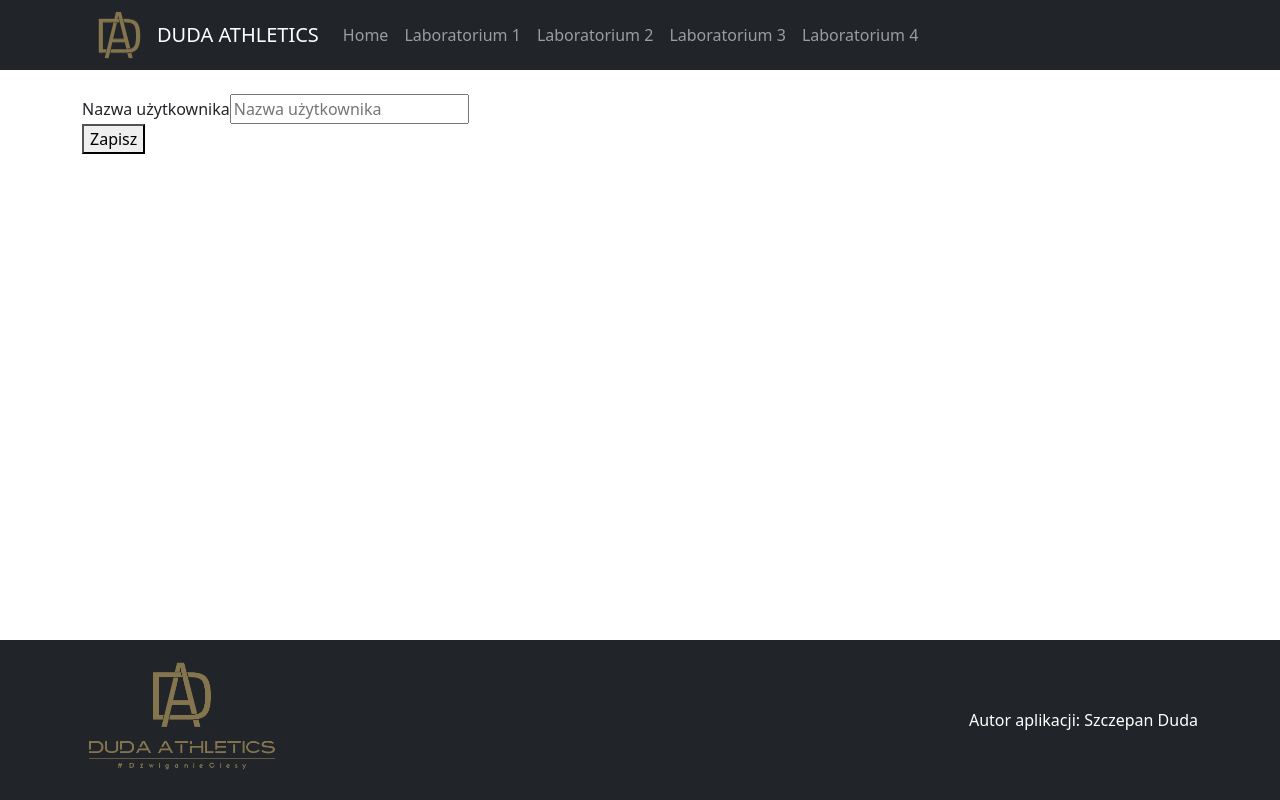
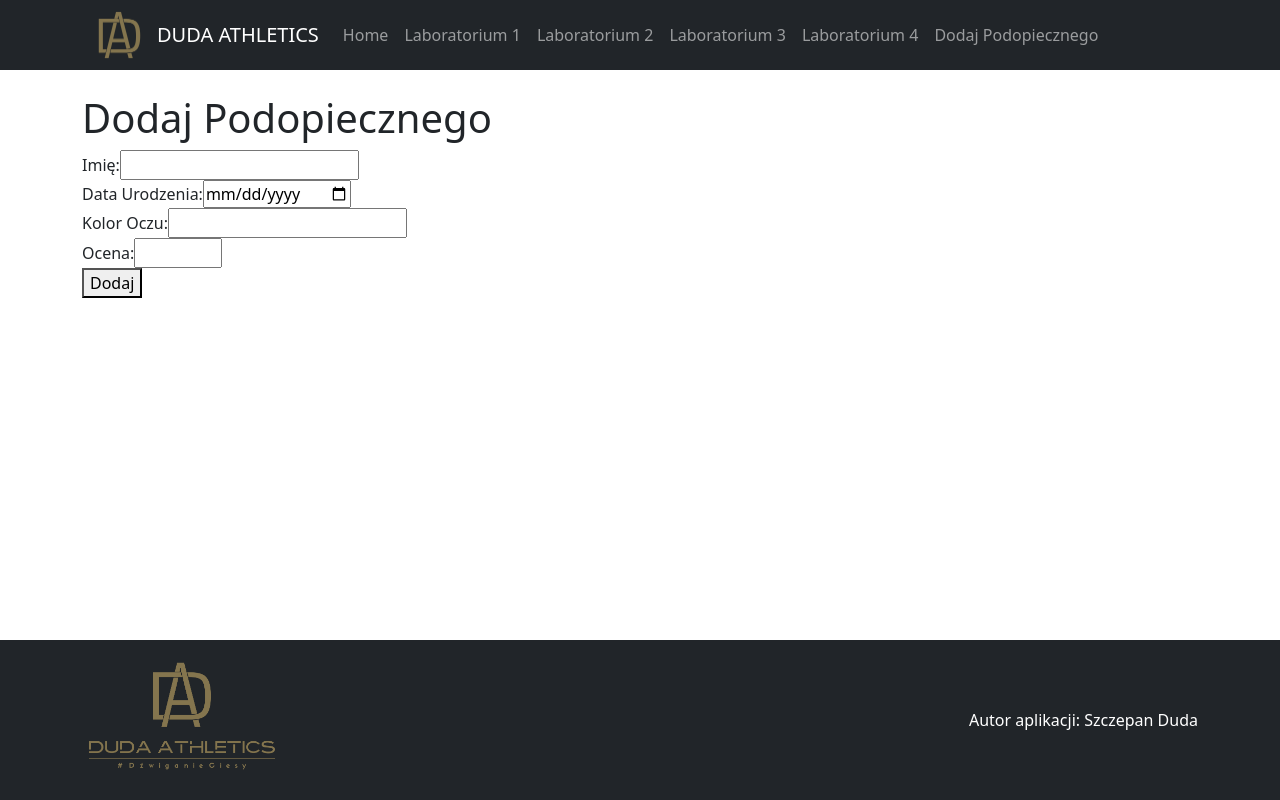
Before and after one commit to MortorAvent/DudaAthletics, a React (Vite) app: page /lab4/add in a window 1280 px wide. Built offline with nearby package versions, Linux system fonts and the light colour scheme.

Commit message:
Zadanie Lab4

```diff
--- a/package.json
+++ b/package.json
@@ -12,9 +12,10 @@
   "dependencies": {
     "bootstrap": "^5.3.3",
     "react": "^18.3.1",
-    "react-router-dom": "6.27.0",
     "react-bootstrap": "2.10.5",
-    "react-dom": "18.3.1"
+    "react-dom": "18.3.1",
+    "react-hook-form": "^7.54.0",
+    "react-router-dom": "6.27.0"
   },
   "devDependencies": {
     "@eslint/js": "^9.11.1",
@@ -27,6 +28,5 @@
     "eslint-plugin-react-refresh": "^0.4.12",
     "globals": "^15.9.0",
     "vite": "^5.4.8"
-
   }
 }
--- a/src/App.jsx
+++ b/src/App.jsx
@@ -12,7 +12,8 @@ import Lab4Page from './pages/Lab4Page';
 import AppContext from './data/AppContext';
 import { useReducer } from 'react';
 import AppReducer from './data/AppReducer';
-import CreateForm from './components/CreateForm';
+import CreateForm from './components/AddForm';
+import EditForm from './components/EditForm';
 
 function App() {
   const [state, appDispatch] = useReducer(AppReducer, data);
@@ -25,9 +26,7 @@ function App() {
           <Route path="/lab2" element={<Lab2Page />} />
           <Route path="/lab3" element={<Lab3Page />} />
           <Route path="/lab4" element={<Lab4Page />} />
-
-
-          {/* <Route path="/lab4/edit" element={<EditForm />} /> */}
+          <Route path="/lab4/edit/:id" element={<EditForm />} />
           <Route path="/lab4/add" element={<CreateForm />} />
           <Route path="/people/:id" element={<PeoplePage />} />
           <Route path="*" element={<NotFoundPage />} />
--- /dev/null
+++ b/src/components/AddForm.jsx
@@ -0,0 +1,83 @@
+import { useContext, useState } from 'react';
+import AppContext from '../data/AppContext';
+
+const allowedEyeColors = ['brown', 'blue', 'green', 'hazel'];
+
+function CreateForm() {
+  const { dispatch } = useContext(AppContext);
+  const [errors, setErrors] = useState([]);
+
+  const handleSubmit = e => {
+    e.preventDefault();
+
+    const form = e.target;
+    const newItem = {
+      name: form.name.value,
+      birth: form.birth.value,
+      eyes: form.eyes.value,
+      rating: parseInt(form.rating.value),
+    };
+
+    const newErrors = [];
+
+    if (!/^[A-Z]/.test(newItem.name)) {
+      newErrors.push('Imię musi zaczynać się od dużej litery');
+    }
+
+    if (!allowedEyeColors.includes(newItem.eyes.toLowerCase())) {
+      newErrors.push(
+        'Kolor oczu musi być jednym z dozwolonych: ' +
+          allowedEyeColors.join(', ')
+      );
+    }
+
+    if (new Date(newItem.birth) > new Date()) {
+      newErrors.push('Data urodzenia nie może być z przyszłości');
+    }
+
+    if (isNaN(newItem.rating) || newItem.rating < 0 || newItem.rating > 10) {
+      newErrors.push('Ocena musi być liczbą od 0 do 10');
+    }
+
+    if (newErrors.length > 0) {
+      setErrors(newErrors);
+      return;
+    }
+
+    dispatch({
+      type: 'add',
+      item: newItem,
+    });
+
+    form.reset();
+    alert('Obiekt został dodany!');
+  };
+
+  return (
+    <form onSubmit={handleSubmit}>
+      <h1>Dodaj Podopiecznego</h1>
+
+      {errors.length > 0 && (
+        <div className="error-messages">
+          {errors.map((error, index) => (
+            <p key={index} className="error">
+              {error}
+            </p>
+          ))}
+        </div>
+      )}
+
+      <label>Imię:<input type="text" name="name" maxLength={50} required /></label>
+      <br />
+      <label>Data Urodzenia:<input type="date" name="birth" required /></label>
+      <br />
+      <label>Kolor Oczu:<input type="text" name="eyes" maxLength={20} required /></label>
+      <br />
+      <label> Ocena:<input type="number" name="rating" min={0} max={10} required /></label>
+      <br />
+      <button type="submit">Dodaj</button>
+    </form>
+  );
+}
+
+export default CreateForm;
--- a/src/components/CreateForm.jsx
+++ /dev/null
@@ -1,57 +0,0 @@
-import { useState } from 'react';
-
-function CreateForm() {
-  const [errors, setErrors] = useState([]);
-  const [isSending, setSending] = useState(false);
-
-  const onSubmit = async e => {
-    e.preventDefault();
-    const data = new FormData(e.target);
-    if (
-      data.get('username').charAt(0) ===
-      data.get('username').charAt(0).toUpperCase()
-    ) {
-      setErrors(
-        ...errors,
-        'Nazwa użytkownika musi zaczynać się od wielkiej litery'
-      );
-    }
-    if (errors.length != 0) {
-      return;
-    }
-
-    setSending(true);
-    await new Promise(resolve => setTimeout(resolve, 2000));
-
-    // dispatch({
-    //   type: 'add',
-    //   data: // obiekt z danymi z formularza
-    // });
-
-    setSending(false);
-    for (let key of data.keys()) {
-      e.target[key].value = '';
-    }
-  };
-  return (
-    <>
-      <form onSubmit={onSubmit}>
-        <label htmlFor="username">Nazwa użytkownika</label>
-        <input
-          required
-          minLength="3"
-          maxLength="20"
-          name="username"
-          type="text"
-          id="username"
-          placeholder="Nazwa użytkownika"
-        />
-      </form>
-      <button type="submit" disabled={isSending}>
-        Zapisz
-      </button>
-    </>
-  );
-}
-
-export default CreateForm;
--- /dev/null
+++ b/src/components/EditForm.jsx
@@ -0,0 +1,64 @@
+import { useContext, useEffect } from "react";
+import { useForm } from "react-hook-form";
+import { useParams, useNavigate } from "react-router-dom";
+import AppContext from "../data/AppContext";
+
+function EditForm() {
+    const { id } = useParams();
+    const { items, dispatch } = useContext(AppContext);
+    const navigate = useNavigate();
+
+    const { register, handleSubmit, setValue, formState: { errors } } = useForm();
+
+    useEffect(() => {
+        const itemToEdit = items.find((item) => item.id === parseInt(id));
+        if (itemToEdit) {
+            setValue("id", itemToEdit.id);
+            setValue("name", itemToEdit.name);
+            setValue("rating", itemToEdit.rating);
+        }
+    }, [id, items, setValue]);
+
+    const onSubmit = (data) => {
+        dispatch({
+            type: "EDIT_ITEM",
+            payload: { id: parseInt(data.id), name: data.name, rating: parseFloat(data.rating) },
+        });
+        navigate("/");
+    };
+
+    return (
+        <div>
+            <h1>Edit Object</h1>
+            <form onSubmit={handleSubmit(onSubmit)}>
+
+                <input type="hidden" {...register("id")} />
+
+                <div>
+                    <label htmlFor="name">Imię:</label>
+                    <input
+                        id="name"
+                        {...register("name", { required: "Name is required", maxLength: 50 })}
+                    />
+                    {errors.name && <p className="text-danger">{errors.name.message}</p>}
+                </div>
+                <div>
+                    <label htmlFor="rating">Ocena:</label>
+                    <input
+                        type="number"
+                        id="rating"
+                        {...register("rating", {
+                            required: "Rating is required",
+                            min: { value: 0, message: "Rating must be at least 0" },
+                            max: { value: 10, message: "Rating cannot exceed 10" },
+                        })}
+                    />
+                    {errors.rating && <p className="text-danger">{errors.rating.message}</p>}
+                </div>
+                <button type="submit">Zapisz zmiany</button>
+            </form>
+        </div>
+    );
+}
+
+export default EditForm;
--- a/src/components/FlexContainer.jsx
+++ b/src/components/FlexContainer.jsx
@@ -5,7 +5,7 @@ import AppContext from '../data/AppContext';
 
 function FlexContainer({ element: Element }) {
   const context = useContext(AppContext);
-  const { items, dispatch } = context; // Pobierz items i dispatch z kontekstu
+  const { items, dispatch } = context;
 
   return (
     <Container>
--- a/src/data/AppReducer.js
+++ b/src/data/AppReducer.js
@@ -1,19 +1,22 @@
-export default function AppReducer(state, action) {
+const AppReducer = (state, action) => {
   switch (action.type) {
+    case 'add':
+     { ''
+        const newId = state.length ? state[state.length - 1].id + 1 : 1;
+      return [...state, { ...action.item, id: newId }]; }
     case 'edit':
       return state.map(item =>
-          item.id === action.id ? { ...item, ...action.payload } : item
+        item.id === action.id ? { ...item, ...action.updatedItem } : item
       );
-      case 'rate': {
-        return state.map(item =>
-          item.id === action.id
-            ? { ...item, rating: item.rating === 10 ? 0 : item.rating + 1 }
-            : item
-        );
-      }
     case 'delete':
       return state.filter(item => item.id !== action.id);
+    case 'rate':
+      return state.map(item =>
+        item.id === action.id ? { ...item, rating: action.rating } : item
+      );
     default:
       return state;
   }
-  }
+};
+
+export default AppReducer;
--- a/src/data/module-data.js
+++ b/src/data/module-data.js
@@ -1,12 +1,12 @@
 export const data = [
-  {"id":1,"name":"Grzesiek","birth":"1997-09-14","eyes":"green","rating":3},
-  {"id":2,"name":"Kinga","birth":"2001-05-19","eyes":"hazel","rating":7},
-  {"id":3,"name":"Szczepan","birth":"2012-09-25","eyes":"green","rating":0},
-  {"id":4,"name":"Andrzej","birth":"1984-09-16","eyes":"brown","rating":3},
-  {"id":5,"name":"Łukasz","birth":"2006-08-15","eyes":"brown","rating":1},
-  {"id":6,"name":"Paulina","birth":"2019-10-01","eyes":"hazel","rating":4},
-  {"id":7,"name":"Paulina","birth":"1970-03-27","eyes":"gray","rating":3},
-  {"id":8,"name":"Grzesiek","birth":"1970-12-27","eyes":"green","rating":4},
-  {"id":9,"name":"Paulina","birth":"2009-10-20","eyes":"green","rating":3},
-  {"id":10,"name":"Łukasz","birth":"1997-05-18","eyes":"brown","rating":8},
+  {"id":1,"name":"Paweł","birth":"1975-10-24","eyes":"gray","rating":3},
+  {"id":2,"name":"Łukasz","birth":"1983-02-28","eyes":"hazel","rating":5},
+  {"id":3,"name":"Andrzej","birth":"2002-03-13","eyes":"blue","rating":1},
+  {"id":4,"name":"Andrzej","birth":"2015-04-13","eyes":"hazel","rating":9},
+  {"id":5,"name":"Marcin","birth":"1961-05-04","eyes":"brown","rating":0},
+  {"id":6,"name":"Paweł","birth":"1968-03-12","eyes":"hazel","rating":7},
+  {"id":7,"name":"Szczepan","birth":"1983-03-06","eyes":"green","rating":1},
+  {"id":8,"name":"Natalia","birth":"2024-04-02","eyes":"blue","rating":7},
+  {"id":9,"name":"Tomasz","birth":"1991-02-26","eyes":"hazel","rating":10},
+  {"id":10,"name":"Jakub","birth":"1997-02-23","eyes":"brown","rating":1},
 ];
--- a/src/layouts/RootLayout.jsx
+++ b/src/layouts/RootLayout.jsx
@@ -9,7 +9,8 @@ function RootLayout({ children }) {
     { id: 2, label: 'Laboratorium 1', link: '/lab1' },
     { id: 3, label: 'Laboratorium 2', link: '/lab2' },
     { id: 4, label: 'Laboratorium 3' , link: '/lab3'},
-    { id: 5, label: 'Laboratorium 4' , link: '/lab4'}
+    { id: 5, label: 'Laboratorium 4' , link: '/lab4'},
+    { id: 6, label: 'Dodaj Podopiecznego', link: '/lab4/add' },
   ];
 
   return (
--- a/src/pages/Lab4Page.jsx
+++ b/src/pages/Lab4Page.jsx
@@ -1,13 +1,44 @@
-import { useNavigate } from "react-router-dom";
+import { useNavigate } from 'react-router-dom';
+import { useContext, useState, useEffect } from 'react';
+import AppContext from '../data/AppContext';
 
 function Lab4Page() {
-    const navigate = useNavigate();
+  const { items } = useContext(AppContext); // Pobieramy listę obiektów
+  const navigate = useNavigate();
+  const [editId, setEditId] = useState('');
+
+  const handleEditSubmit = () => {
+    if (editId) {
+      navigate(`/lab4/edit/${editId}`);
+    } else {
+      alert('Wprowadź poprawne ID obiektu.');
+    }
+  };
+
+  useEffect(() => {
+  }, [items]);
   return (
-    <div>
-      <h1>Lab 4</h1>
-      <button onClick={e=> navigate("/lab4/add")}>Dodaj</button>
-    </div>
+    <>
+      <h3>Dodaj Podopiecznego</h3>
+      <button onClick={() => navigate('/lab4/add')}>Dodaj</button>
+
+      <div className="mt-4">
+        <h3>Edytuj Podopiecznego</h3>
+        <div className="mt-3">
+          <label htmlFor="editId">ID obiektu do edycji:</label>
+          <input
+            type="number"
+            id="editId"
+            value={editId}
+            onChange={e => setEditId(e.target.value)}
+            placeholder="Wprowadź ID"
+          />
+          <button className="ml-2" onClick={handleEditSubmit}>
+            Edytuj
+          </button>
+        </div>
+      </div>
+    </>
   );
 }
-
 export default Lab4Page;
```
Also changed, not shown: src/components/ProfileCard.jsx (line endings or trailing spaces), 1 other file (tests, documents, lock files or other folders). Lines whose indentation alone changed are shown as unchanged.
